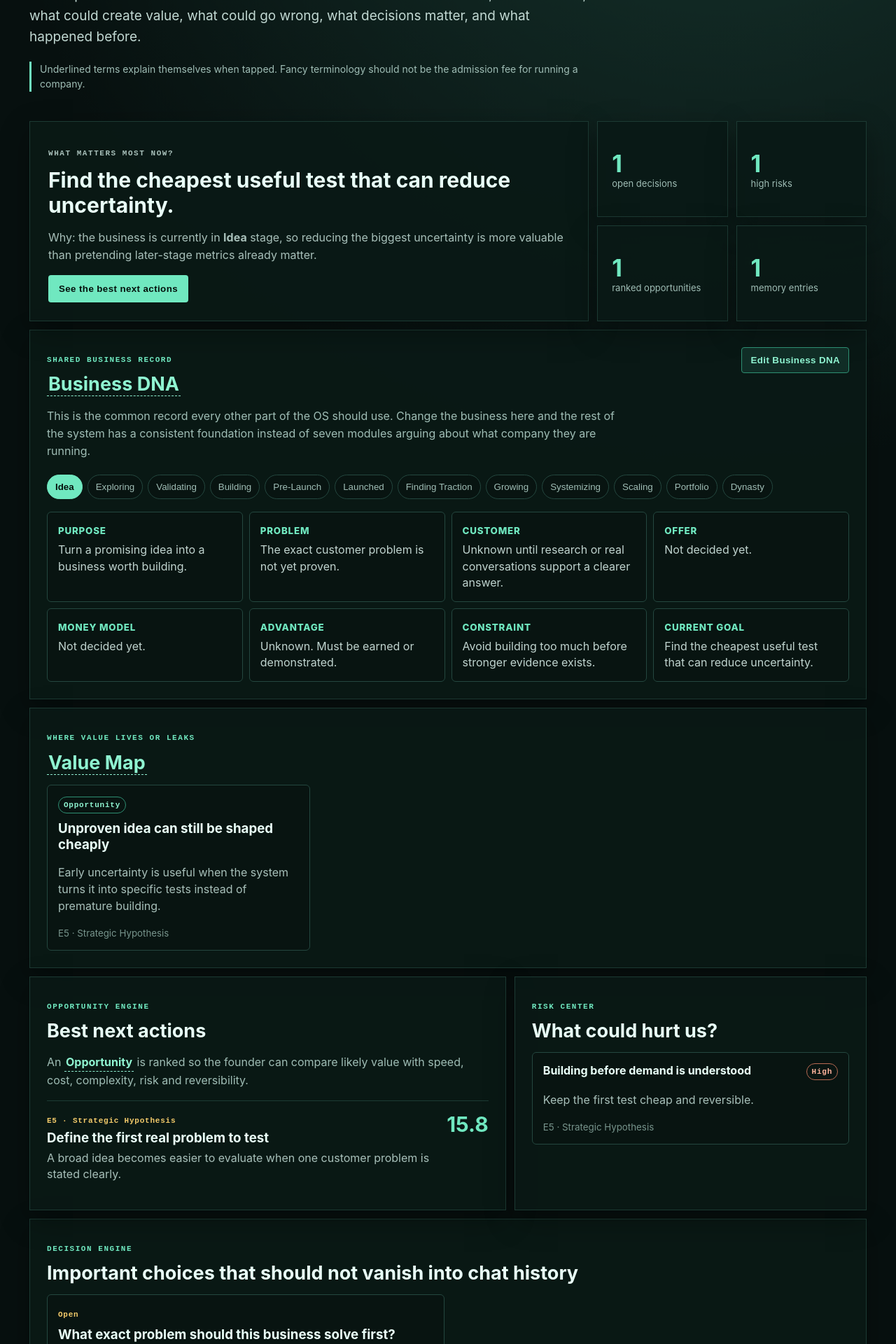
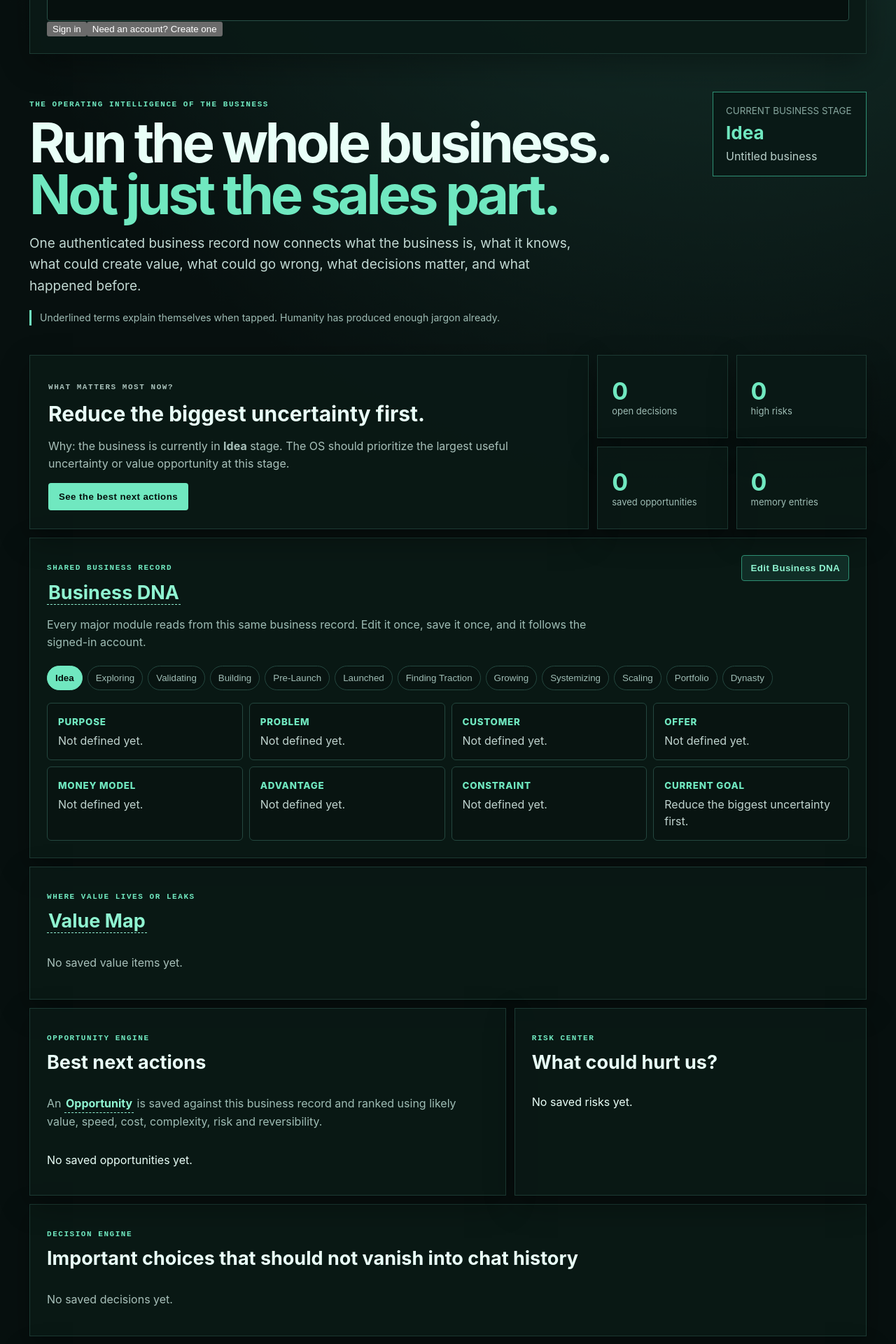
Before and after one commit to anastaysia94-sudo/founder-os, a Next.js app in the folder web/: page / in a window 1280 px wide. Shown: the part 380-2300 px from the top of the page at 70% size. Built offline with nearby package versions, Linux system fonts and the light colour scheme; no server answers.

Commit message:
feat(web): authenticate and persist the shared Founder OS business record

```diff
--- a/web/app/page.tsx
+++ b/web/app/page.tsx
@@ -1,14 +1,15 @@
 'use client';
-import{useMemo,useState}from'react';
-import{demoBusiness,evidenceLabels,score,type BusinessDNA,type BusinessStage}from'@/lib/fdos';
+import{useEffect,useMemo,useState}from'react';
+import type{User}from'@supabase/supabase-js';
+import{blankBusiness,evidenceLabels,score,type BusinessDNA,type BusinessRecord,type BusinessStage}from'@/lib/fdos';
+import{supabase}from'@/lib/supabase';
+import{addDecision,addMemory,addOpportunity,addRisk,addValue,ensureBusiness,loadBusinessRecord,saveDNA}from'@/lib/business-store';
 
 const stages:BusinessStage[]=['Idea','Exploring','Validating','Building','Pre-Launch','Launched','Finding Traction','Growing','Systemizing','Scaling','Portfolio','Dynasty'];
 const glossary:Record<string,string>={
 'Evidence':'Information that supports a claim. Founder Dynasty OS labels important claims so you can tell what is known from what is only assumed.',
 'Business DNA':'The living record of what the business is: its purpose, customer, problem, offer, money model, advantages, limits and current goal.',
 'Value Map':'A view of where the business creates value, captures value, loses value, has value at risk, owns useful assets, or has new opportunities.',
-'Value Leak':'A place where the business may be losing money, customers, time, attention, quality, trust, knowledge or opportunity.',
-'Hypothesis':'An educated idea that still needs testing. It is not a proven fact.',
 'Business Memory':'A dated record of important decisions, experiments, evidence, changes and lessons so the business does not have to relearn the same things.',
 'Opportunity':'A possible action or change that may make the business more useful, resilient or valuable.',
 'Risk':'Something that could hurt the business, reduce value, delay progress or make an important goal harder to reach.',
@@ -16,38 +17,62 @@ const glossary:Record<string,string>={
 };
 function Term({children}:{children:string}){const[open,setOpen]=useState(false);return <span className="termWrap"><button type="button" className="term" onClick={()=>setOpen(!open)} onDoubleClick={()=>setOpen(true)} aria-expanded={open}>{children}</button>{open&&<span className="termBubble" role="tooltip"><b>{children}</b>{glossary[children]}<button type="button" onClick={()=>setOpen(false)} aria-label="Close definition">×</button></span>}</span>}
 function Field({label,value,onChange,wide=false}:{label:string;value:string;onChange:(v:string)=>void;wide?:boolean}){return <label className={wide?'wide':''}>{label}<textarea value={value} onChange={e=>onChange(e.target.value)} /></label>}
+
 export default function Home(){
- const[record,setRecord]=useState(demoBusiness); const[editing,setEditing]=useState(false);
+ const[user,setUser]=useState<User|null>(null);const[record,setRecord]=useState<BusinessRecord>(blankBusiness);const[editing,setEditing]=useState(false);const[email,setEmail]=useState('');const[password,setPassword]=useState('');const[authMode,setAuthMode]=useState<'signin'|'signup'>('signin');const[status,setStatus]=useState('Checking your workspace…');const[websiteUrl,setWebsiteUrl]=useState('');const[evidenceResult,setEvidenceResult]=useState<any>(null);const[busy,setBusy]=useState(false);
  const ranked=useMemo(()=>[...record.opportunities].sort((a,b)=>score(b)-score(a)),[record.opportunities]);
+ const highRisks=record.risks.filter(r=>r.level==='High').length;const openDecisions=record.decisions.filter(d=>d.status==='Open').length;
  const updateDNA=(key:keyof BusinessDNA,value:string)=>setRecord(r=>({...r,dna:{...r.dna,[key]:value}}));
- const highRisks=record.risks.filter(r=>r.level==='High').length;
- const openDecisions=record.decisions.filter(d=>d.status==='Open').length;
+
+ async function hydrate(u:User){setStatus('Loading your business record…');try{const id=await ensureBusiness(u);const loaded=await loadBusinessRecord(u,id);setRecord(loaded);setStatus('Cloud sync ready.');}catch(e:any){setStatus(`Cloud sync error: ${e.message}`)}}
+ useEffect(()=>{supabase.auth.getUser().then(({data})=>{setUser(data.user||null);if(data.user)hydrate(data.user);else setStatus('Sign in to save this business across devices.');});const{data}=supabase.auth.onAuthStateChange((_event,session)=>{setUser(session?.user||null);if(session?.user)hydrate(session.user);else{setRecord(blankBusiness);setStatus('Signed out.');}});return()=>data.subscription.unsubscribe();},[]);
+
+ async function auth(e:React.FormEvent){e.preventDefault();setBusy(true);setStatus(authMode==='signin'?'Signing in…':'Creating account…');try{const result=authMode==='signin'?await supabase.auth.signInWithPassword({email,password}):await supabase.auth.signUp({email,password,options:{emailRedirectTo:window.location.origin}});if(result.error)throw result.error;if(authMode==='signup'&&!result.data.session)setStatus('Account created. Check your email if confirmation is required.');}catch(e:any){setStatus(e.message)}finally{setBusy(false)}}
+ async function signOut(){setBusy(true);const{error}=await supabase.auth.signOut();setBusy(false);if(error)setStatus(error.message)}
+ async function persistDNA(next=record.dna){if(!user||!record.businessId)return;setBusy(true);try{await saveDNA(user,record.businessId,next);setStatus('Business DNA saved to the cloud.');}catch(e:any){setStatus(e.message)}finally{setBusy(false)}}
+ async function changeStage(stage:BusinessStage){const dna={...record.dna,stage};setRecord(r=>({...r,dna}));if(user&&record.businessId){try{await saveDNA(user,record.businessId,dna);await addMemory(user,record.businessId,{kind:'Business stage changed',summary:`Business stage changed to ${stage}.`,evidence:'E4'});await hydrate(user);}catch(e:any){setStatus(e.message)}}}
+ async function reload(){if(user&&record.businessId){const loaded=await loadBusinessRecord(user,record.businessId);setRecord(loaded)}}
+ async function quickAdd(kind:'value'|'decision'|'risk'|'opportunity'|'memory'){
+   if(!user||!record.businessId){setStatus('Sign in before saving business records.');return}
+   try{
+    if(kind==='value'){const title=prompt('Value item title');if(!title)return;const detail=prompt('What is happening?')||'';await addValue(user,record.businessId,{kind:'Opportunity',title,detail,evidence:'E4'});}
+    if(kind==='decision'){const question=prompt('What decision needs to be made?');if(!question)return;const next=prompt('What is the next useful step?')||'';await addDecision(user,record.businessId,{question,status:'Open',next,evidence:'E4'});}
+    if(kind==='risk'){const title=prompt('Risk title');if(!title)return;const response=prompt('How should the business respond?')||'';await addRisk(user,record.businessId,{title,level:'Medium',response,evidence:'E4'});}
+    if(kind==='opportunity'){const title=prompt('Opportunity title');if(!title)return;const observation=prompt('Why might this matter?')||'';await addOpportunity(user,record.businessId,{title,observation,evidence:'E4',confidence:50,impact:5,speed:5,reversibility:5,cost:5,complexity:5,risk:5});}
+    if(kind==='memory'){const summary=prompt('What happened or what did you learn?');if(!summary)return;await addMemory(user,record.businessId,{kind:'Founder note',summary,evidence:'E4'});}
+    await reload();setStatus('Saved.');
+   }catch(e:any){setStatus(e.message)}
+ }
+ async function captureWebsiteEvidence(e:React.FormEvent){e.preventDefault();if(!user||!record.businessId)return;setBusy(true);setEvidenceResult(null);setStatus('Checking the website and capturing external evidence…');try{const{data:{session}}=await supabase.auth.getSession();const res=await fetch('/api/evidence/website',{method:'POST',headers:{'content-type':'application/json',Authorization:`Bearer ${session?.access_token||''}`},body:JSON.stringify({businessId:record.businessId,url:websiteUrl})});const body=await res.json();if(!res.ok)throw new Error(body.error||'Could not capture evidence.');setEvidenceResult(body.evidence);setStatus('External website evidence captured as E2.');await reload();}catch(e:any){setStatus(e.message)}finally{setBusy(false)}}
+
  return <main>
-  <header className="topbar"><div><p className="eyebrow">SMARTPICKSHOP HOLDINGS</p><strong>Founder Dynasty OS 10.0</strong></div><nav><a href="#command">Command Center</a><a href="#dna">Business DNA</a><a href="#value">Value Map</a><a href="#decisions">Decisions</a><a href="#memory">Memory</a><a href="#sales">Sales</a></nav></header>
-  <section className="hero" id="command"><div><p className="eyebrow">THE OPERATING INTELLIGENCE OF THE BUSINESS</p><h1>Run the whole business. <span>Not just the sales part.</span></h1><p className="lede">Start with nothing more than an idea, or bring in an operating company. Founder Dynasty OS keeps one shared business record and connects what the business is, what it knows, what could create value, what could go wrong, what decisions matter, and what happened before.</p><p className="helpHint">Underlined terms explain themselves when tapped. Fancy terminology should not be the admission fee for running a company.</p></div><div className="stageBadge"><small>CURRENT BUSINESS STAGE</small><b>{record.dna.stage}</b><span>{record.dna.name}</span></div></section>
+  <header className="topbar"><div><p className="eyebrow">SMARTPICKSHOP HOLDINGS</p><strong>Founder Dynasty OS 10.0</strong></div><nav><a href="#command">Command Center</a><a href="#dna">Business DNA</a><a href="#value">Value Map</a><a href="#decisions">Decisions</a><a href="#memory">Memory</a><a href="#evidence">Evidence</a><a href="#sales">Sales</a></nav></header>
 
-  <section className="commandGrid">
-   <article className="focusCard"><p className="eyebrow">WHAT MATTERS MOST NOW?</p><h2>{record.dna.currentGoal}</h2><p>Why: the business is currently in <b>{record.dna.stage}</b> stage, so reducing the biggest uncertainty is more valuable than pretending later-stage metrics already matter.</p><button onClick={()=>document.getElementById('opportunities')?.scrollIntoView({behavior:'smooth'})}>See the best next actions</button></article>
-   <div className="signalGrid"><article><b>{openDecisions}</b><span>open decisions</span></article><article><b>{highRisks}</b><span>high risks</span></article><article><b>{record.opportunities.length}</b><span>ranked opportunities</span></article><article><b>{record.memory.length}</b><span>memory entries</span></article></div>
+  {!user?<section className="panel authPanel"><div><p className="eyebrow">YOUR PRIVATE BUSINESS WORKSPACE</p><h2>Sign in to keep one business record across devices.</h2><p className="plainIntro">Each signed-in user gets their own cloud-backed Founder Dynasty OS workspace. Your Business DNA, Value Map, Decisions, Risks, Opportunities and Business Memory are stored under that same business record.</p></div><form className="authForm" onSubmit={auth}><label>Email<input type="email" required value={email} onChange={e=>setEmail(e.target.value)}/></label><label>Password<input type="password" required minLength={6} value={password} onChange={e=>setPassword(e.target.value)}/></label><button disabled={busy}>{authMode==='signin'?'Sign in':'Create account'}</button><button type="button" className="ghostButton" onClick={()=>setAuthMode(authMode==='signin'?'signup':'signin')}>{authMode==='signin'?'Need an account? Create one':'Already have an account? Sign in'}</button></form></section>:<section className="syncBar"><span><b>{user.email}</b> · {status}</span><button onClick={signOut} disabled={busy}>Sign out</button></section>}
+
+  <section className="hero" id="command"><div><p className="eyebrow">THE OPERATING INTELLIGENCE OF THE BUSINESS</p><h1>Run the whole business. <span>Not just the sales part.</span></h1><p className="lede">One authenticated business record now connects what the business is, what it knows, what could create value, what could go wrong, what decisions matter, and what happened before.</p><p className="helpHint">Underlined terms explain themselves when tapped. Humanity has produced enough jargon already.</p></div><div className="stageBadge"><small>CURRENT BUSINESS STAGE</small><b>{record.dna.stage}</b><span>{record.dna.name}</span></div></section>
+
+  <section className="commandGrid"><article className="focusCard"><p className="eyebrow">WHAT MATTERS MOST NOW?</p><h2>{record.dna.currentGoal||'Define the next useful goal.'}</h2><p>Why: the business is currently in <b>{record.dna.stage}</b> stage. The OS should prioritize the largest useful uncertainty or value opportunity at this stage.</p><button onClick={()=>document.getElementById('opportunities')?.scrollIntoView({behavior:'smooth'})}>See the best next actions</button></article><div className="signalGrid"><article><b>{openDecisions}</b><span>open decisions</span></article><article><b>{highRisks}</b><span>high risks</span></article><article><b>{record.opportunities.length}</b><span>saved opportunities</span></article><article><b>{record.memory.length}</b><span>memory entries</span></article></div></section>
+
+  <section className="panel" id="dna"><div className="panelHead"><div><p className="eyebrow">SHARED BUSINESS RECORD</p><h2><Term>Business DNA</Term></h2><p className="plainIntro">Every major module reads from this same business record. Edit it once, save it once, and it follows the signed-in account.</p></div><div className="buttonRow"><button className="smallButton" onClick={()=>setEditing(!editing)}>{editing?'Done editing':'Edit Business DNA'}</button>{user&&<button className="smallButton" onClick={()=>persistDNA()} disabled={busy}>Save to cloud</button>}</div></div>
+   <div className="stageRail">{stages.map(s=><button key={s} className={record.dna.stage===s?'active':''} onClick={()=>changeStage(s)}>{s}</button>)}</div>
+   {editing?<div className="dnaForm"><label>Business / idea name<input value={record.dna.name} onChange={e=>updateDNA('name',e.target.value)}/></label><Field label="Purpose" value={record.dna.purpose} onChange={v=>updateDNA('purpose',v)}/><Field label="Problem we think exists" value={record.dna.problem} onChange={v=>updateDNA('problem',v)}/><Field label="Customer / user" value={record.dna.customer} onChange={v=>updateDNA('customer',v)}/><Field label="Offer / solution" value={record.dna.offer} onChange={v=>updateDNA('offer',v)}/><Field label="How it may make money" value={record.dna.revenueModel} onChange={v=>updateDNA('revenueModel',v)}/><Field label="Possible advantage" value={record.dna.advantage} onChange={v=>updateDNA('advantage',v)}/><Field label="Main constraint" value={record.dna.constraint} onChange={v=>updateDNA('constraint',v)}/><Field label="Current goal" value={record.dna.currentGoal} onChange={v=>updateDNA('currentGoal',v)} wide/></div>:<div className="dnaGrid">{[['Purpose',record.dna.purpose],['Problem',record.dna.problem],['Customer',record.dna.customer],['Offer',record.dna.offer],['Money model',record.dna.revenueModel],['Advantage',record.dna.advantage],['Constraint',record.dna.constraint],['Current goal',record.dna.currentGoal]].map(([k,v])=><article key={k}><small>{k}</small><p>{v||'Not defined yet.'}</p></article>)}</div>}
   </section>
 
-  <section className="panel" id="dna"><div className="panelHead"><div><p className="eyebrow">SHARED BUSINESS RECORD</p><h2><Term>Business DNA</Term></h2><p className="plainIntro">This is the common record every other part of the OS should use. Change the business here and the rest of the system has a consistent foundation instead of seven modules arguing about what company they are running.</p></div><button className="smallButton" onClick={()=>setEditing(!editing)}>{editing?'Done editing':'Edit Business DNA'}</button></div>
-   <div className="stageRail">{stages.map(s=><button key={s} className={record.dna.stage===s?'active':''} onClick={()=>setRecord(r=>({...r,dna:{...r.dna,stage:s}}))}>{s}</button>)}</div>
-   {editing?<div className="dnaForm"><label>Business / idea name<input value={record.dna.name} onChange={e=>updateDNA('name',e.target.value)}/></label><Field label="Purpose" value={record.dna.purpose} onChange={v=>updateDNA('purpose',v)}/><Field label="Problem we think exists" value={record.dna.problem} onChange={v=>updateDNA('problem',v)}/><Field label="Customer / user" value={record.dna.customer} onChange={v=>updateDNA('customer',v)}/><Field label="Offer / solution" value={record.dna.offer} onChange={v=>updateDNA('offer',v)}/><Field label="How it may make money" value={record.dna.revenueModel} onChange={v=>updateDNA('revenueModel',v)}/><Field label="Possible advantage" value={record.dna.advantage} onChange={v=>updateDNA('advantage',v)}/><Field label="Main constraint" value={record.dna.constraint} onChange={v=>updateDNA('constraint',v)}/><Field label="Current goal" value={record.dna.currentGoal} onChange={v=>updateDNA('currentGoal',v)} wide/></div>:<div className="dnaGrid">{[['Purpose',record.dna.purpose],['Problem',record.dna.problem],['Customer',record.dna.customer],['Offer',record.dna.offer],['Money model',record.dna.revenueModel],['Advantage',record.dna.advantage],['Constraint',record.dna.constraint],['Current goal',record.dna.currentGoal]].map(([k,v])=><article key={k}><small>{k}</small><p>{v}</p></article>)}</div>}
-  </section>
+  <section className="panel" id="value"><div className="panelHead"><div><p className="eyebrow">WHERE VALUE LIVES OR LEAKS</p><h2><Term>Value Map</Term></h2></div>{user&&<button className="smallButton" onClick={()=>quickAdd('value')}>Add value item</button>}</div><div className="valueGrid">{record.valueMap.length?record.valueMap.map(v=><article key={v.id}><span className={'kind '+v.kind.replace(' ','').toLowerCase()}>{v.kind}</span><h3>{v.title}</h3><p>{v.detail}</p><small>{v.evidence} · {evidenceLabels[v.evidence]}</small></article>):<p className="empty">No saved value items yet.</p>}</div></section>
 
-  <section className="panel" id="value"><p className="eyebrow">WHERE VALUE LIVES OR LEAKS</p><h2><Term>Value Map</Term></h2><div className="valueGrid">{record.valueMap.map(v=><article key={v.id}><span className={'kind '+v.kind.replace(' ','').toLowerCase()}>{v.kind}</span><h3>{v.title}</h3><p>{v.detail}</p><small>{v.evidence} · {evidenceLabels[v.evidence]}</small></article>)}</div></section>
+  <section className="two" id="opportunities"><div className="panel"><div className="panelHead"><div><p className="eyebrow">OPPORTUNITY ENGINE</p><h2>Best next actions</h2></div>{user&&<button className="smallButton" onClick={()=>quickAdd('opportunity')}>Add opportunity</button>}</div><p className="plainIntro">An <Term>Opportunity</Term> is saved against this business record and ranked using likely value, speed, cost, complexity, risk and reversibility.</p><div className="stack">{ranked.length?ranked.map(o=><article className="op" key={o.id}><div><span className="evidence">{o.evidence} · {evidenceLabels[o.evidence]}</span><h3>{o.title}</h3><p>{o.observation}</p></div><strong title="Priority score">{score(o)}</strong></article>):<p className="empty">No saved opportunities yet.</p>}</div></div>
+   <div className="panel"><div className="panelHead"><div><p className="eyebrow">RISK CENTER</p><h2>What could hurt us?</h2></div>{user&&<button className="smallButton" onClick={()=>quickAdd('risk')}>Add risk</button>}</div><div className="stack">{record.risks.length?record.risks.map(r=><article className="miniCard" key={r.id}><div className="miniHead"><b>{r.title}</b><span className={'risk '+r.level.toLowerCase()}>{r.level}</span></div><p>{r.response}</p><small>{r.evidence} · {evidenceLabels[r.evidence]}</small></article>):<p className="empty">No saved risks yet.</p>}</div></div></section>
 
-  <section className="two" id="opportunities"><div className="panel"><p className="eyebrow">OPPORTUNITY ENGINE</p><h2>Best next actions</h2><p className="plainIntro">An <Term>Opportunity</Term> is ranked so the founder can compare likely value with speed, cost, complexity, risk and reversibility.</p><div className="stack">{ranked.map(o=><article className="op" key={o.id}><div><span className="evidence">{o.evidence} · {evidenceLabels[o.evidence]}</span><h3>{o.title}</h3><p>{o.observation}</p></div><strong title="Priority score">{score(o)}</strong></article>)}</div></div>
-   <div className="panel"><p className="eyebrow">RISK CENTER</p><h2>What could hurt us?</h2><div className="stack">{record.risks.map(r=><article className="miniCard" key={r.id}><div className="miniHead"><b>{r.title}</b><span className={'risk '+r.level.toLowerCase()}>{r.level}</span></div><p>{r.response}</p><small>{r.evidence} · {evidenceLabels[r.evidence]}</small></article>)}</div></div></section>
+  <section className="panel" id="decisions"><div className="panelHead"><div><p className="eyebrow">DECISION ENGINE</p><h2>Important choices that should not vanish into chat history</h2></div>{user&&<button className="smallButton" onClick={()=>quickAdd('decision')}>Add decision</button>}</div><div className="decisionGrid">{record.decisions.length?record.decisions.map(d=><article key={d.id}><span className="tag">{d.status}</span><h3>{d.question}</h3><p><b>Next:</b> {d.next}</p><small>{d.evidence} · {evidenceLabels[d.evidence]}</small></article>):<p className="empty">No saved decisions yet.</p>}</div></section>
 
-  <section className="panel" id="decisions"><p className="eyebrow">DECISION ENGINE</p><h2>Important choices that should not vanish into chat history</h2><div className="decisionGrid">{record.decisions.map(d=><article key={d.id}><span className="tag">{d.status}</span><h3>{d.question}</h3><p><b>Next:</b> {d.next}</p><small>{d.evidence} · {evidenceLabels[d.evidence]}</small></article>)}</div></section>
+  <section className="panel" id="memory"><div className="panelHead"><div><p className="eyebrow">BUSINESS MEMORY</p><h2><Term>Business Memory</Term></h2></div>{user&&<button className="smallButton" onClick={()=>quickAdd('memory')}>Add memory</button>}</div><p className="plainIntro">A persistent timeline of what changed, what was learned, and what evidence supported it.</p><div className="timeline">{record.memory.length?record.memory.map(m=><article key={m.id}><time>{m.date}</time><div><b>{m.kind}</b><p>{m.summary}</p><small>{m.evidence} · {evidenceLabels[m.evidence]}</small></div></article>):<p className="empty">No memory entries yet.</p>}</div></section>
 
-  <section className="panel" id="memory"><p className="eyebrow">BUSINESS MEMORY</p><h2><Term>Business Memory</Term></h2><p className="plainIntro">The goal is institutional memory: what changed, why, what evidence supported it, and what was learned.</p><div className="timeline">{record.memory.map(m=><article key={m.id}><time>{m.date}</time><div><b>{m.kind}</b><p>{m.summary}</p><small>{m.evidence} · {evidenceLabels[m.evidence]}</small></div></article>)}</div></section>
+  <section className="panel" id="evidence"><div className="panelHead"><div><p className="eyebrow">FIRST REAL EVIDENCE CONNECTOR</p><h2>Capture what your public website actually says</h2><p className="plainIntro">Enter a public website URL. Founder Dynasty OS fetches the page on the server, records its title and description as E2 Current External Evidence, and adds the capture to Business Memory. It does not silently convert that evidence into a customer claim, revenue result, or proven strategy.</p></div><span className="tag">E2 · CURRENT EXTERNAL EVIDENCE</span></div>{user?<form className="evidenceForm" onSubmit={captureWebsiteEvidence}><label>Public website URL<input type="url" required placeholder="https://example.com" value={websiteUrl} onChange={e=>setWebsiteUrl(e.target.value)}/></label><button disabled={busy}>Capture website evidence</button></form>:<p className="notice">Sign in before attaching external evidence to a private business record.</p>}{evidenceResult&&<article className="evidenceResult"><b>{evidenceResult.title}</b><p>{evidenceResult.summary||'No meta description was found.'}</p><small>{evidenceResult.evidenceClass} · {evidenceResult.url}</small></article>}</section>
 
   <section className="panel neighborhood" id="sales"><div><p className="eyebrow">CUSTOMERS & GROWTH → SALES</p><h2>Same-Day Customer Growth Pack / Sales OS</h2><p>The Sales OS remains a major connected system for prospect research, outreach, follow-up and <Term>CRM</Term> history. It belongs here, inside Customers & Growth. It does not define the rest of Founder Dynasty OS.</p></div><a className="moduleLink" href="/sales-engine-app/">Open Sales OS →</a></section>
 
   <section className="panel"><p className="eyebrow">HOW SURE ARE WE?</p><h2>Evidence labels</h2><div className="vault">{Object.entries(evidenceLabels).map(([k,v])=><div key={k}><b>{k}</b><span>{v}</span></div>)}</div></section>
-  <footer>Founder Dynasty OS 10.0 · A SMARTPICKSHOP HOLDINGS PRODUCT · Broad business shell v1</footer>
+  <footer>Founder Dynasty OS 10.0 · A SMARTPICKSHOP HOLDINGS PRODUCT · Authenticated shared business record</footer>
  </main>
 }
```
